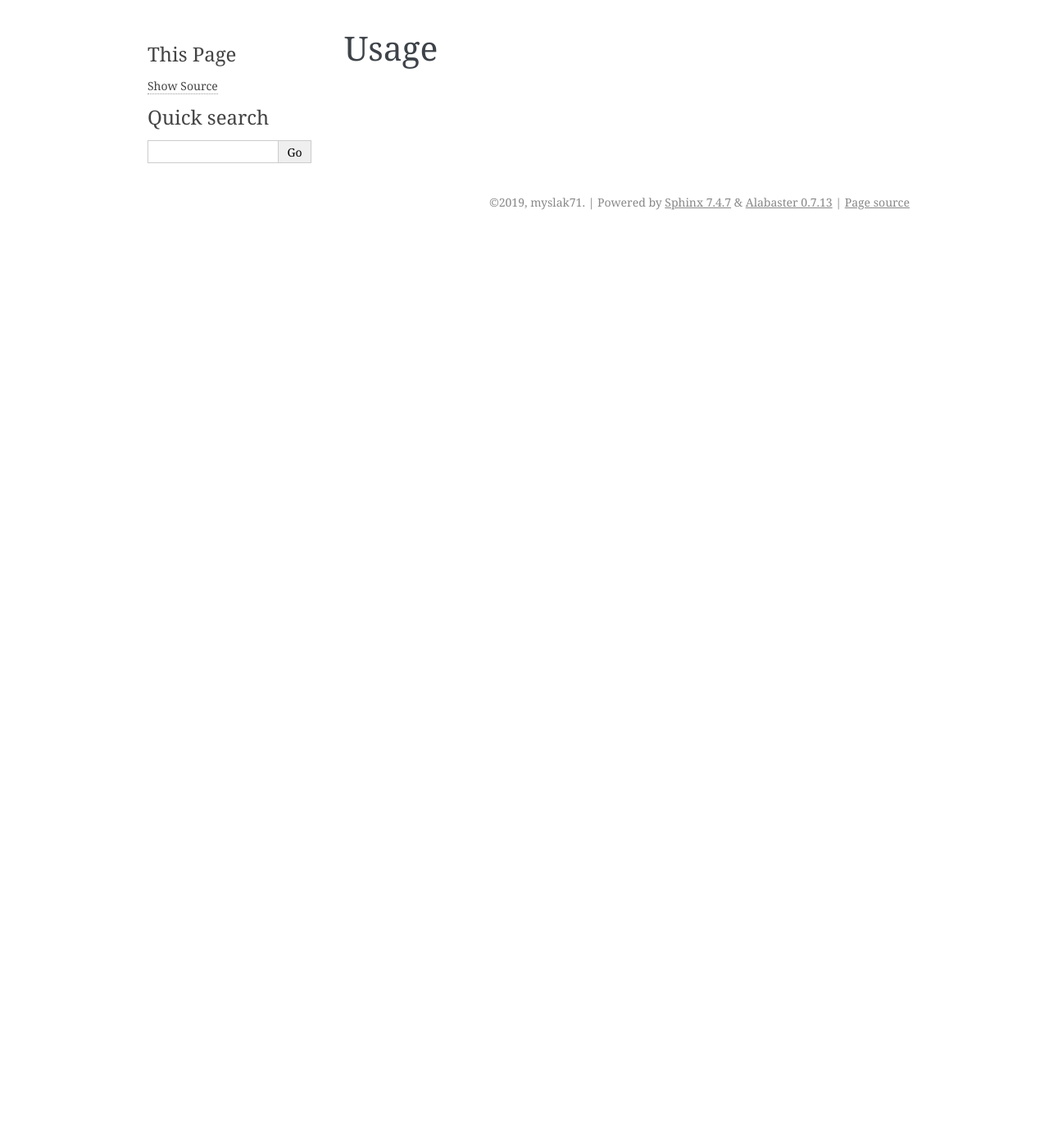
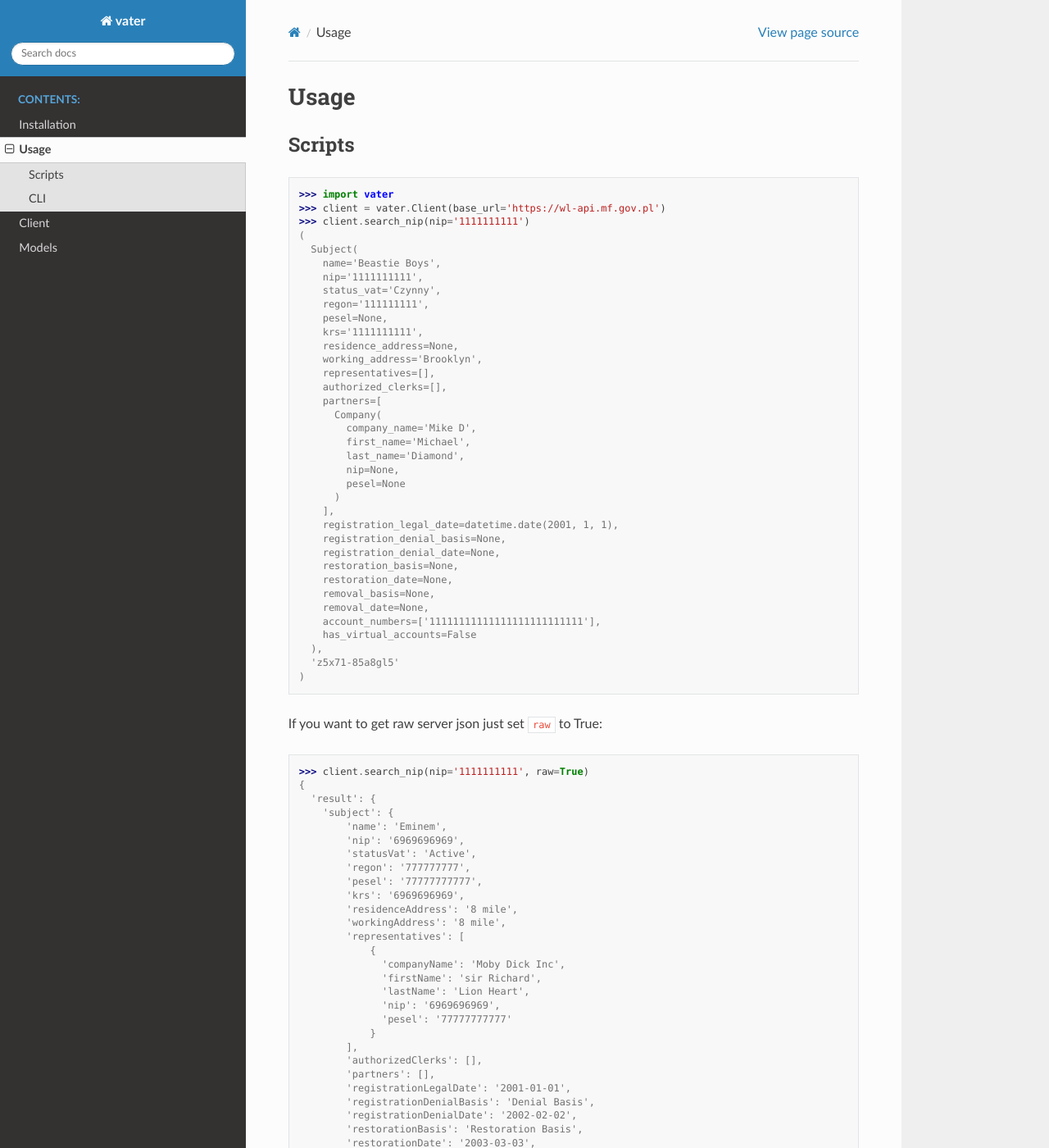
Before and after one commit to myslak71/vater, a Sphinx documentation site: the page built from docs/usage.rst, in a window 1280 px wide and 1400 px high. Shown: the whole window at 82% size. Built offline with Sphinx 7.4.7 and the Read the Docs theme 2.0.0, drawn with Linux system fonts in a browser that asks for light colours; some of the changed text lies outside the part shown.

```diff
--- a/docs/api.rst
+++ b/docs/client.rst
@@ -1,6 +1,6 @@
-===
-API
-===
+======
+Client
+======
 
 .. automodule:: vater.client
     :members:
--- a/docs/conf.py
+++ b/docs/conf.py
@@ -22,13 +22,12 @@ project = "vater"
 copyright = "2019, myslak71"
 author = "myslak71"
 
-
 # -- General configuration ---------------------------------------------------
 
 # Add any Sphinx extension module names here, as strings. They can be
 # extensions coming with Sphinx (named 'sphinx.ext.*') or your custom
 # ones.
-extensions = ["sphinx.ext.autodoc", "sphinx_autodoc_typehints"]
+extensions = ["sphinx.ext.autodoc", "sphinx_autodoc_typehints", "sphinx_rtd_theme"]
 autoapi_type = "python"
 autoapi_dirs = ["../src"]
 autoclass_content = "both"
@@ -41,13 +40,12 @@ templates_path = ["_templates"]
 # This pattern also affects html_static_path and html_extra_path.
 exclude_patterns = ["_build", "Thumbs.db", ".DS_Store"]
 
-
 # -- Options for HTML output -------------------------------------------------
 
 # The theme to use for HTML and HTML Help pages.  See the documentation for
 # a list of builtin themes.
 #
-html_theme = "alabaster"
+html_theme = "sphinx_rtd_theme"
 
 # Add any paths that contain custom static files (such as style sheets) here,
 # relative to this directory. They are copied after the builtin static files,
--- a/docs/install.rst
+++ /dev/null
@@ -1,3 +0,0 @@
-=======
-Install
-=======
--- a/docs/usage.rst
+++ b/docs/usage.rst
@@ -1,3 +1,133 @@
 =====
 Usage
 =====
+
+Scripts
+'''''''
+
+.. code-block::
+
+   >>> import vater
+   >>> client = vater.Client(base_url='https://wl-api.mf.gov.pl')
+   >>> client.search_nip(nip='1111111111')
+   (
+     Subject(
+       name='Beastie Boys',
+       nip='1111111111',
+       status_vat='Czynny',
+       regon='111111111',
+       pesel=None,
+       krs='1111111111',
+       residence_address=None,
+       working_address='Brooklyn',
+       representatives=[],
+       authorized_clerks=[],
+       partners=[
+         Company(
+           company_name='Mike D',
+           first_name='Michael',
+           last_name='Diamond',
+           nip=None,
+           pesel=None
+         )
+       ],
+       registration_legal_date=datetime.date(2001, 1, 1),
+       registration_denial_basis=None,
+       registration_denial_date=None,
+       restoration_basis=None,
+       restoration_date=None,
+       removal_basis=None,
+       removal_date=None,
+       account_numbers=['11111111111111111111111111'],
+       has_virtual_accounts=False
+     ),
+     'z5x71-85a8gl5'
+   )
+
+If you want to get raw server json just set ``raw`` to True:
+
+.. code-block::
+
+   >>> client.search_nip(nip='1111111111', raw=True)
+   {
+     'result': {
+       'subject': {
+           'name': 'Eminem',
+           'nip': '6969696969',
+           'statusVat': 'Active',
+           'regon': '777777777',
+           'pesel': '77777777777',
+           'krs': '6969696969',
+           'residenceAddress': '8 mile',
+           'workingAddress': '8 mile',
+           'representatives': [
+               {
+                 'companyName': 'Moby Dick Inc',
+                 'firstName': 'sir Richard',
+                 'lastName': 'Lion Heart',
+                 'nip': '6969696969',
+                 'pesel': '77777777777'
+               }
+           ],
+           'authorizedClerks': [],
+           'partners': [],
+           'registrationLegalDate': '2001-01-01',
+           'registrationDenialBasis': 'Denial Basis',
+           'registrationDenialDate': '2002-02-02',
+           'restorationBasis': 'Restoration Basis',
+           'restorationDate': '2003-03-03',
+           'removalBasis': 'Removal Basis',
+           'removalDate': '2004-04-04',
+           'accountNumbers': ['11111111111111111111111111'],
+           'hasVirtualAccounts': False
+     },
+     'requestId': 'aa111-aa111aaa',
+     }
+   }
+
+By default the data is fetched from today's date,
+it can be changed by setting ``date`` argument:
+
+.. code-block::
+
+   >>> import datetime
+   >>> client.search_nip(nip='1111111111', date=datetime.date(2001, 1, 1))
+
+String may also be passed as a ``date``\ :
+
+.. code-block::
+
+   >>> client.search_nip(nip='1111111111', date='2001-01-01')
+
+Keep in mind the API limits maximum number of requested subjects to 30.
+
+CLI
+'''
+
+.. list-table:: Commands
+   :widths: 20
+   :header-rows: 1
+
+   * - command
+   * - ``vater search-nip [ACCOUNT]``
+   * - ``vater search-nip [ACCOUNTS]``
+   * - ``vater search-nip [NIP]``
+   * - ``vater search-nips [NIPS]``
+   * - ``vater search-nips [REGON]``
+   * - ``vater search-nips [REGONS]``
+   * - ``vater check-nip [NIP] [ACCOUNT]``
+   * - ``vater check-regon [REGON] [ACCOUNT]``
+
+.. list-table:: Parameters
+   :widths: 10 15 25
+   :header-rows: 1
+
+   * - parameter
+     - default
+     - description
+   * - ``--date``
+     - today
+     - date in YYYY-MM-DD format
+   * - ``--url``
+     - https://wl-api.mf.gov.pl
+     - vat register API url
--- a/requirements-dev.txt
+++ b/requirements-dev.txt
@@ -32,3 +32,4 @@ towncrier==19.2.0
 ########################
 sphinx==2.2.0
 sphinx-autodoc-typehints==1.9.0
+sphinx-rtd-theme==0.4.3
```
Also changed, not shown: README.md (+9 -71 lines), docs/index.rst (+2 -7 lines), docs/installation.rst (added, +16 -0 lines), 3 other files.
